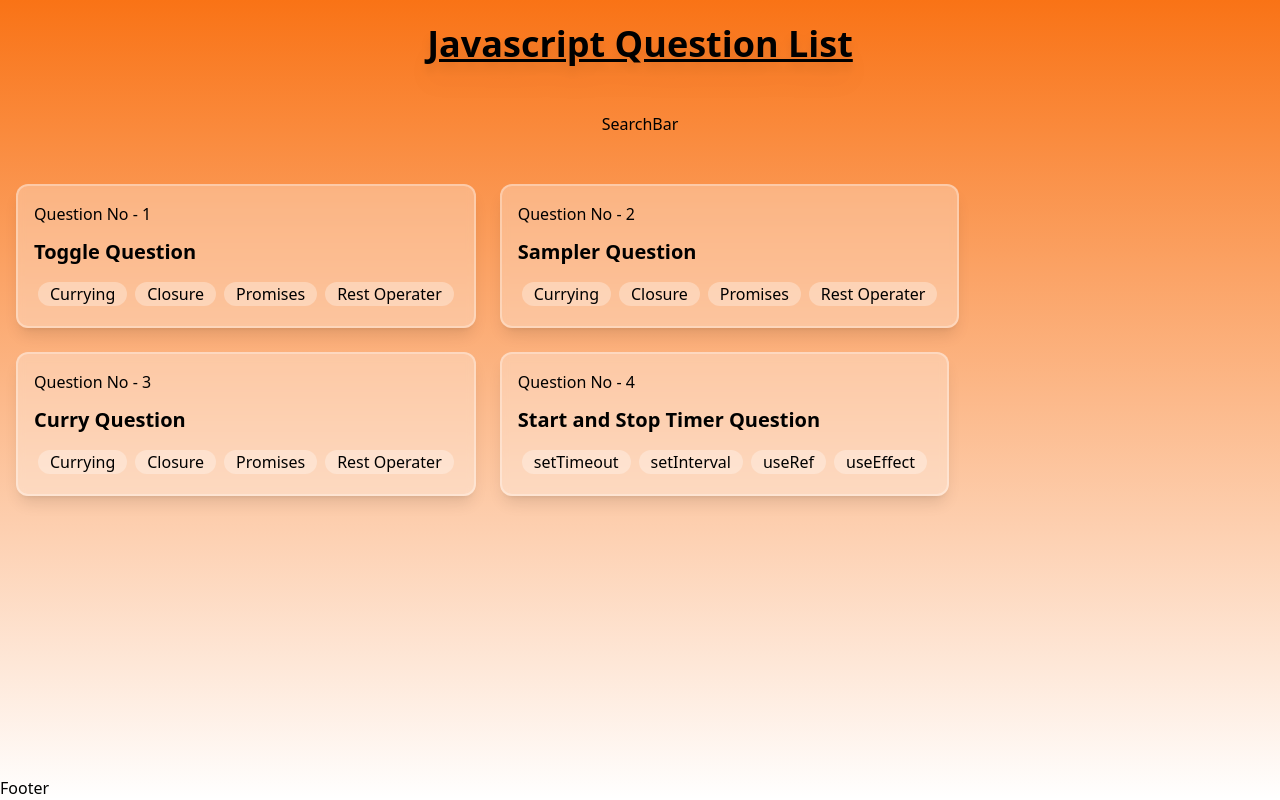
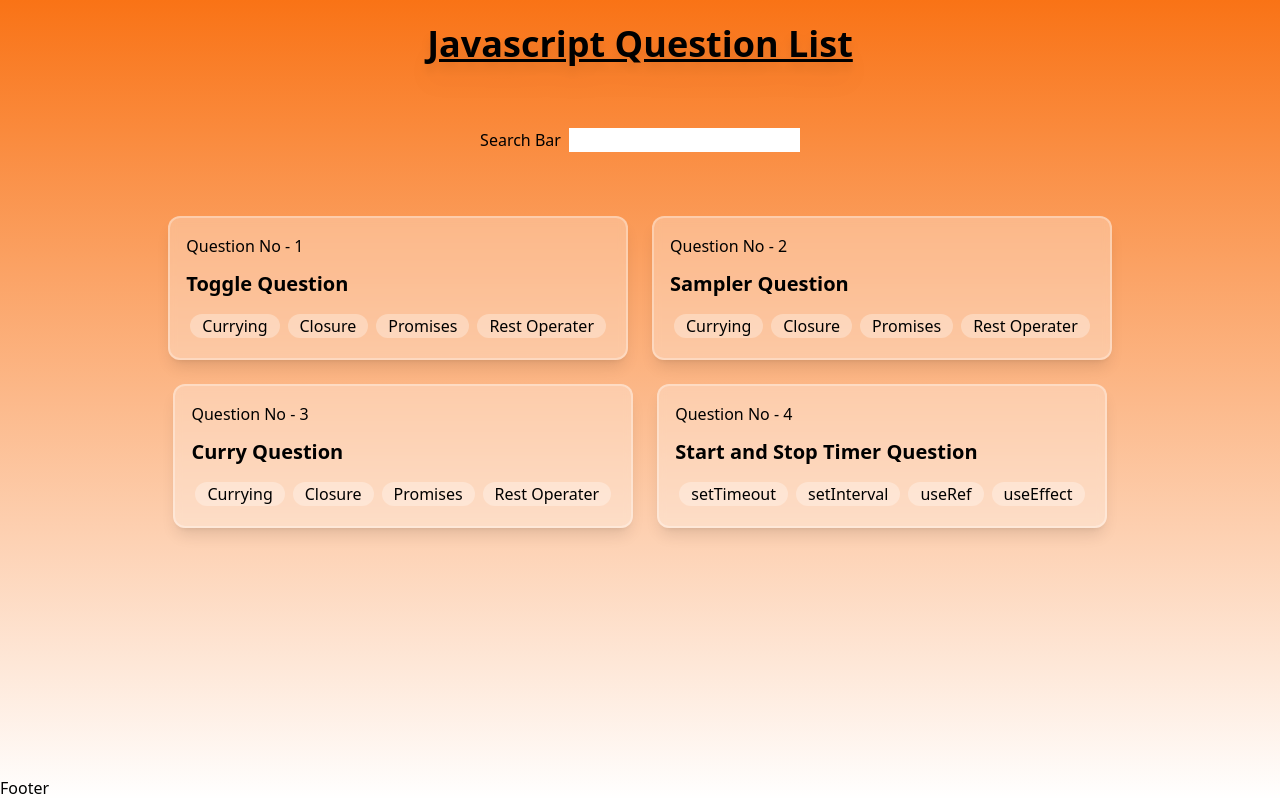
Before and after one commit to Omkar-Jawalkar/Prep, a React (Vite) app: page / in a window 1280 px wide. Built offline with nearby package versions, Linux system fonts and the light colour scheme.

Commit message:
Search bar added

```diff
--- a/src/components/LazyLoadComponents/LazyLoadComponents.jsx
+++ b/src/components/LazyLoadComponents/LazyLoadComponents.jsx
@@ -2,7 +2,19 @@ import { lazy } from "react";
 const CurryQuestionLazy = lazy(() =>
     import("../../pages/curry-question-3/CurryQuestion")
 );
+const ToggleQuestion1Lazy = lazy(() =>
+    import("../../pages/toggle-question-1/ToggleQuestion")
+);
+const SamplerQuestion2Lazy = lazy(() =>
+    import("../../pages/sampler-question-2/SamplerQuestion")
+);
+const StartAndStopQuestion1Lazy = lazy(() =>
+    import("../../pages/start-and-stop-timer/StartAndStopMethord1")
+);
 
-// TODO : ADD COMPONENTS WITH LAZY LOADING HERE
-
-export { CurryQuestionLazy };
+export {
+    CurryQuestionLazy,
+    ToggleQuestion1Lazy,
+    SamplerQuestion2Lazy,
+    StartAndStopQuestion1Lazy,
+};
--- a/src/components/QuestionCard/QuestionCard.jsx
+++ b/src/components/QuestionCard/QuestionCard.jsx
@@ -24,7 +24,7 @@ const QuestionCard = (props) => {
 };
 
 QuestionCard.propTypes = {
-    id: PropTypes.string,
+    id: PropTypes.number,
     questionName: PropTypes.string,
     url: PropTypes.string,
     topics: PropTypes.array,
--- a/src/components/SearchBar/SearchBar.jsx
+++ b/src/components/SearchBar/SearchBar.jsx
@@ -1,6 +1,44 @@
-const SearchBar = () => {
+import { useState, useEffect } from "react";
+import PropTypes from "prop-types";
+
+const SearchBar = ({ questionData, setFilteredQuestionData }) => {
     // !TODO - complete search bar functionality
-    return <div>SearchBar</div>;
+    const [searchText, setSearchText] = useState("");
+
+    useEffect(() => {
+        if (searchText.length > 0) {
+            const filteredQuestionData = questionData.filter((question) => {
+                return question.questionName
+                    .toLowerCase()
+                    .includes(searchText.toLowerCase());
+            });
+            setFilteredQuestionData(filteredQuestionData);
+        } else {
+            setFilteredQuestionData(questionData);
+        }
+
+        return () => {};
+    }, [searchText]);
+
+    return (
+        <div className="p-4 flex justify-center items-center gap-2">
+            <label htmlFor="search-bar">Search Bar</label>
+            <input
+                value={searchText}
+                onChange={(e) => {
+                    setSearchText(e.target.value);
+                }}
+                id="search-bar"
+                type="search"
+                className=" "
+            />
+        </div>
+    );
+};
+
+SearchBar.propTypes = {
+    questionData: PropTypes.array.isRequired,
+    setFilteredQuestionData: PropTypes.func.isRequired,
 };
 
 export default SearchBar;
--- a/src/pages/mainpage/Mainpage.jsx
+++ b/src/pages/mainpage/Mainpage.jsx
@@ -1,10 +1,21 @@
 import SearchBar from "../../components/SearchBar/SearchBar";
 import { questionData } from "../../constants/Questions";
+import { useState, useEffect } from "react";
 import QuestionCard from "../../components/QuestionCard/QuestionCard";
 const Mainpage = () => {
+    const [filteredQuestionData, setFilteredQuestionData] =
+        useState(questionData);
+
+    useEffect(() => {
+        return () => {};
+    }, []);
+
     return (
         <div className="w-full flex space-y-10 flex-col justify-center items-center">
-            <SearchBar />
+            <SearchBar
+                questionData={questionData}
+                setFilteredQuestionData={setFilteredQuestionData}
+            />
 
             {/* **********************************************************************************
              *
@@ -14,8 +25,9 @@ const Mainpage = () => {
              *
              **************************************************************************************/}
 
-            <div className=" flex flex-wrap gap-6 px-4 py-2 ">
-                {questionData.map((question) => {
+            <div className=" flex flex-wrap justify-center items-center gap-6 px-4 py-2 ">
+                {console.log(filteredQuestionData)}
+                {filteredQuestionData.map((question) => {
                     return <QuestionCard key={question.id} {...question} />;
                 })}
             </div>
--- a/src/routes/Router.jsx
+++ b/src/routes/Router.jsx
@@ -1,14 +1,18 @@
 import { createBrowserRouter } from "react-router-dom";
 import { Suspense } from "react";
 import Mainpage from "../pages/mainpage/Mainpage";
-import { CurryQuestionLazy } from "../components/LazyLoadComponents/LazyLoadComponents";
+import {
+    CurryQuestionLazy,
+    ToggleQuestion1Lazy,
+    SamplerQuestion2Lazy,
+    StartAndStopQuestion1Lazy,
+} from "../components/LazyLoadComponents/LazyLoadComponents";
 
 const router = createBrowserRouter([
     {
         path: "/",
         element: <Mainpage />,
     },
-    // TODO - Add components here
     {
         path: "/curry-question",
         element: (
@@ -17,6 +21,30 @@ const router = createBrowserRouter([
             </Suspense>
         ),
     },
+    {
+        path: "/toggle-question",
+        element: (
+            <Suspense fallback={<div>SPINNERRRR</div>}>
+                <ToggleQuestion1Lazy />
+            </Suspense>
+        ),
+    },
+    {
+        path: "/sampler-question",
+        element: (
+            <Suspense fallback={<div>SPINNERRRR</div>}>
+                <SamplerQuestion2Lazy />
+            </Suspense>
+        ),
+    },
+    {
+        path: "/start-and-stop-timer-question",
+        element: (
+            <Suspense fallback={<div>SPINNERRRR</div>}>
+                <StartAndStopQuestion1Lazy />
+            </Suspense>
+        ),
+    },
 ]);
 
 export default router;
```
